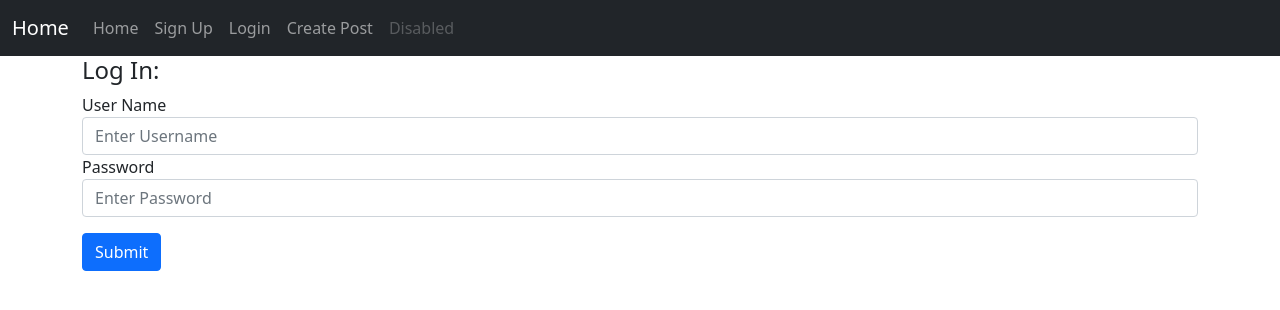
After one commit to siobhankb/kekambas-week6-flask-intro, a Flask app: page /login in a window 1280 px wide. The commit adds this page. Shown: the top 310 px of the page. Run offline with Flask 2, Linux system fonts and the light colour scheme; some libraries are stand-ins or nearby versions.

Commit message:
added login

```diff
--- a/app/__init__.py
+++ b/app/__init__.py
@@ -2,6 +2,7 @@ from flask import Flask
 from config import Config
 from flask_sqlalchemy import SQLAlchemy
 from flask_migrate import Migrate
+from flask_login import LoginManager
 
 app = Flask(__name__)
 app.config.from_object(Config)
@@ -9,4 +10,6 @@ app.config.from_object(Config)
 db = SQLAlchemy(app)
 migrate = Migrate(app, db)
 
+login = LoginManager(app)
+
 from . import routes, models
--- a/app/forms.py
+++ b/app/forms.py
@@ -18,3 +18,12 @@ class PostForm(FlaskForm):
     body = StringField('Body', validators=[DataRequired()])
     # no author needed here bc we set up foreign key in db to reference the User who made the post
     submit = SubmitField()
+
+class LoginUser(FlaskForm):
+    username = StringField('Username', validators=[DataRequired()])
+
+
+class LoginForm(FlaskForm):
+    username = StringField('User Name', validators=[DataRequired()])
+    password = PasswordField('Password', validators=[DataRequired()])
+    submit = SubmitField()
--- a/app/routes.py
+++ b/app/routes.py
@@ -1,6 +1,6 @@
 from app import app
 from flask import render_template, redirect, url_for, flash
-from app.forms import SignUpForm, PostForm
+from app.forms import SignUpForm, PostForm, LoginForm
 from app.models import User, Post
 
 #tell what URL
@@ -49,6 +49,13 @@ def create_post():
 
     return render_template('create_post.html', form=form)
 
+@app.route('/login', methods=['GET', 'POST'])
+def login():
+    form = LoginForm()
+    if form.validate_on_submit():
+        #find out if there is actually a user with that username & pw
+        print('hooray')
+    return render_template('login.html', form=form)
 
 
 # when you close the terminal, it doesn't save the app you've run
--- /dev/null
+++ b/app/templates/login.html
@@ -0,0 +1,19 @@
+{% extends 'base.html' %}
+
+{% block title %}Kekambas Blog | Create a Post {% endblock %}
+
+{% block content %}
+<h4>Log In:</h4>
+<form method = 'post'>
+  {{ form.csrf_token }}
+  <div class="form-group">
+  {{ form.username.label }}
+  {{ form.username(class='form-control', placeholder='Enter Username') }}
+
+  {{ form.password.label }}
+  {{ form.password(class='form-control', placeholder='Enter Password') }}
+
+  {{ form.submit(class='btn btn-primary mt-3')}}
+  </div>
+
+{% endblock %}
--- a/app/templates/nav.html
+++ b/app/templates/nav.html
@@ -21,6 +21,9 @@
               <a class="nav-link" href="{{ url_for('signup') }}">Sign Up</a>
             </li>
             <li class="nav-item">
+              <a class="nav-link" href="{{ url_for('login') }}">Login</a>
+            </li>
+            <li class="nav-item">
               <a class="nav-link" href="{{ url_for('create_post') }}">Create Post</a>
             </li>
             <li class="nav-item">
--- a/notes.txt
+++ b/notes.txt
@@ -107,10 +107,12 @@ add to .gitignore:
 
 
 
-    1. make a new form (class/object) for PostForm (to set up page layout/format)
+    1. make a new form (class/object) for PostForm (to set up page layout/format) -- don't for get SUBMIT field if collecting info
     2. send PostForm to routes
     3. format .html file
     4. make function in route methods = get & post
     5. add to route:
         if it's valid,
           enter into db
+          flash success message
+          redirect to home page (where new post will also display)
--- a/requirements.txt
+++ b/requirements.txt
@@ -1,6 +1,7 @@
 alembic==1.8.0
 click==8.1.3
 Flask==2.1.2
+Flask-Login==0.6.1
 Flask-Migrate==3.1.0
 Flask-SQLAlchemy==2.5.1
 Flask-WTF==1.0.1
@@ -10,6 +11,7 @@ itsdangerous==2.1.2
 Jinja2==3.1.2
 Mako==1.2.0
 MarkupSafe==2.1.1
+pysqlite3-binary==0.4.7.post5
 python-dotenv==0.20.0
 SQLAlchemy==1.4.37
 Werkzeug==2.1.2
```
Also changed, not shown: app/models.py (+7 -2 lines).
